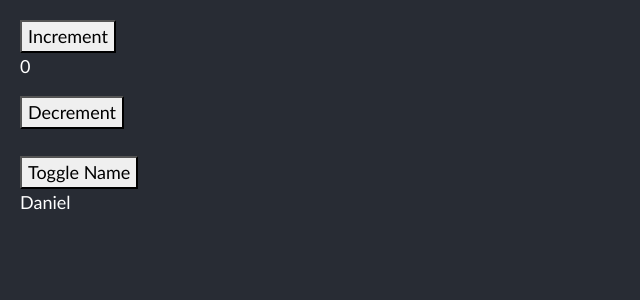
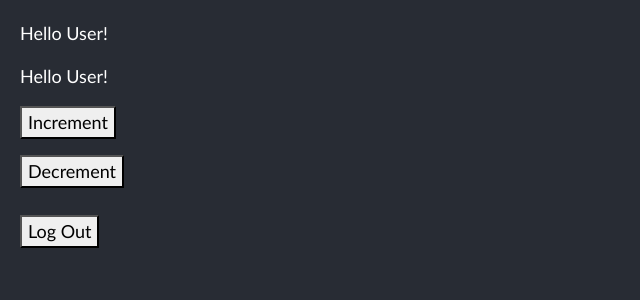
Before and after one commit to gimjay23/Lessons-wk-1-react, a React (Create React App) app: page / in a window 1280 px wide. Shown: the top 300 px of the page, without its empty margins (0-640 px from the left). Built offline with nearby package versions, Linux system fonts and the light colour scheme.

Commit message:
two forms of conditional rendering -- tenery and plain cr

```diff
--- a/src/App.js
+++ b/src/App.js
@@ -3,15 +3,13 @@ import "./App.css";
 
 //imported components
 import Counter from "./Counter";
-import Namer from "./Namer";
+//import Namer from "./Namer";
 
 function App() {
 
   return (
     <div className="main">
       <Counter />
-      <br />
-      <Namer />
     </div>
   );
 }
--- a/src/Counter.js
+++ b/src/Counter.js
@@ -1,7 +1,8 @@
 import React, { useState } from "react"; // Append Component only if you desire to use class components instead of functions,i.e export default class Counter extends Component {}
 
 function Counter(props) {
-  const [count, setCount] = useState(0); //useState once used, will treat the first data as a variable and the second as a function to change the variable's value
+  const [count, setCount] = useState(); //useState once used, will treat the first data as a variable and the second as a function to change the variable's value
+  const [userLoggedIn, setUserLoggedIn] = useState (true); //useState to track if a user is logged in
 
   function Increment() {
     setCount(count + 1);
@@ -11,12 +12,43 @@ function Counter(props) {
     setCount(count - 1); //You could also use return count - 1 and it will work
   }
 
+  function logout () {
+    setUserLoggedIn (false);
+  }
+
+  //OPTION II -- CONDITIONAL RENDERING -- TENARY STATEMENT
+  function exampleIfElse () {
+    if (count === 0) {
+      console.log('Count is nothing')
+    } else {
+      console.log('Count has moved')
+
+      //Syntatic sugar form of above becomes
+      count === 0 ? console.log('Count is nothing') : console.log('Count has moved');
+    }
+
+  }
+
   return (
     <div>
+      {userLoggedIn === true && <p>Hello User!</p>} {/*conditional rendering for tracking users logged in */}
+      {userLoggedIn === false && <p>Please Sign Up for an Account</p>} {/*conditional rendering for tracking users logged out */}
+      {/**USE ABOVE TWO STATEMENTS OR JUST THE ONE BELOW FOR BOTH */}
+      {userLoggedIn === false ? <p>Please Sign Up for an Account</p> : <p>Hello User!</p> } {/*syntatic sugar conditional rendering form of tracking users logged in and out */}
+
+
       <button onClick={Increment}>Increment</button> {/*onClick is a click eventHandler */}
       <p>{count}</p>
       <button onClick={Decrement}>Decrement</button>
       <br />
+
+      {/**Conditional rendering to show a message of count being greater than 10 or less than 0 when such counts are reached */}
+      {/**OPTION 1*/}
+      {count < 0 && <p>Count is now lesser than 0</p>}{" "}
+      {/**This reads: If count is less than 0, then (&&) show the paragraph that says "Count is now lesser than 0" */}
+      {count > 10 && <p>Count is now greater than 10</p>}
+      <br />
+      <button onClick={logout}>Log Out</button> {/**creating a log out button */}
     </div>
   );
 }
```
